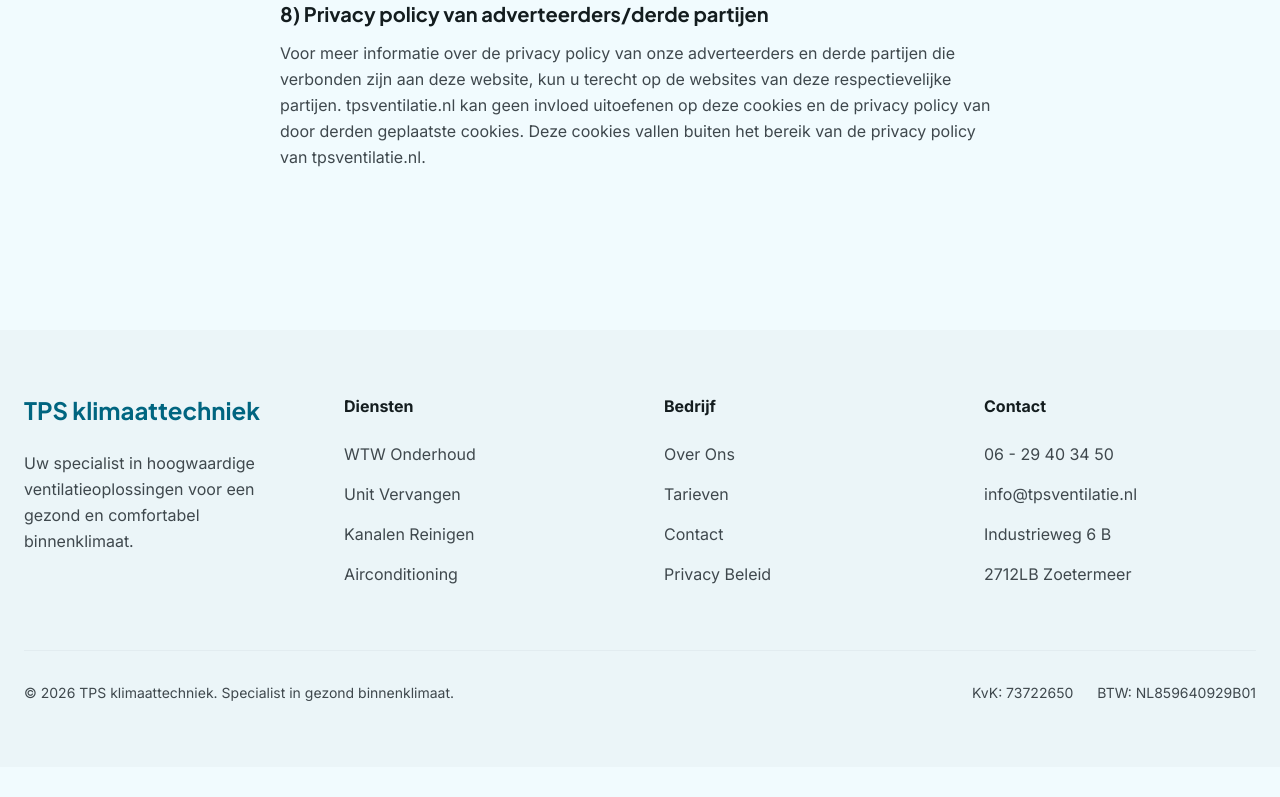
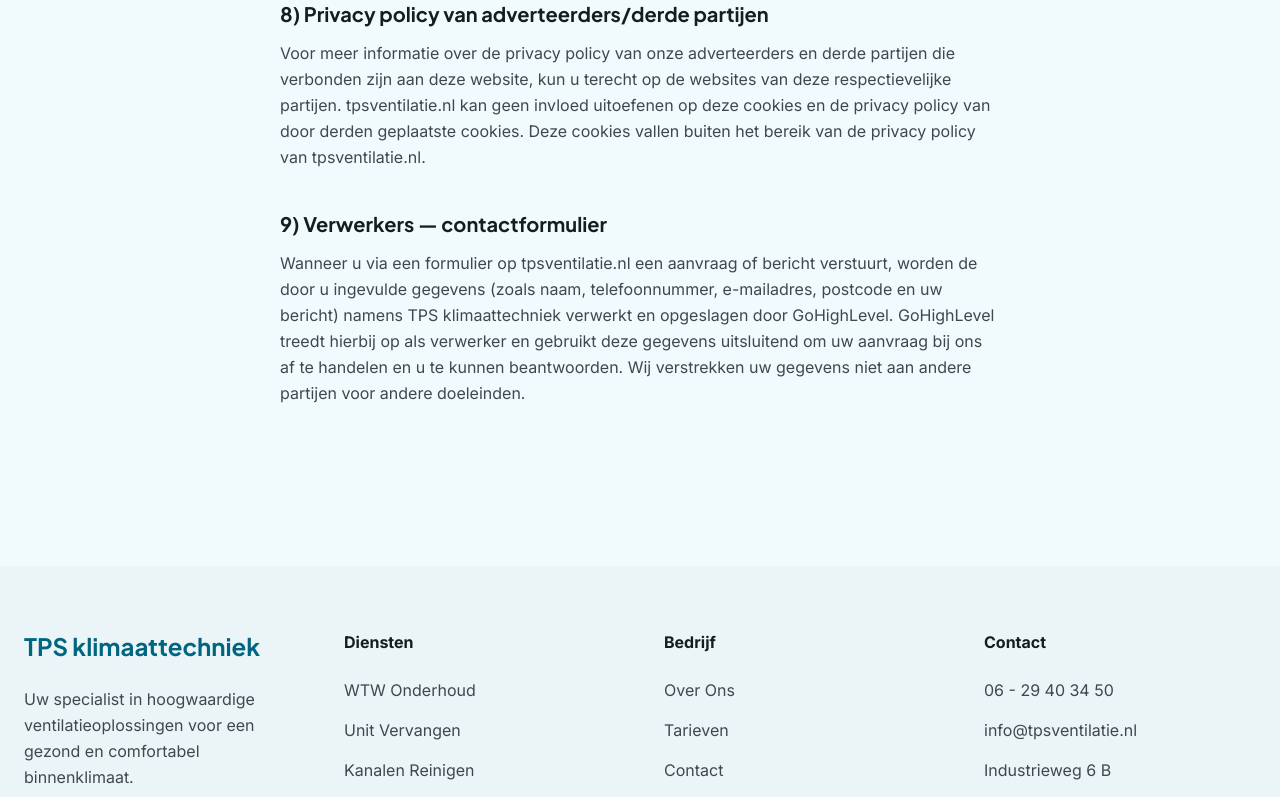
Before and after one commit to Zlodziejczyk/tps-ventilatie, a Next.js app: page /privacy-beleid in a window 1280 px wide. Shown: the part 1540-2337 px from the top of the page. Before the commit the page ends 2307 px from the top, so only its background shows below. Built offline with nearby package versions, Linux system fonts and the light colour scheme.

Commit message:
feat(05-03): swap contact page to OfferteForm + name GoHighLevel as AVG processor (LEAD-06)

```diff
--- a/app/contact/page.tsx
+++ b/app/contact/page.tsx
@@ -2,7 +2,7 @@ import Link from "next/link";
 import { buildMetadata } from "@/lib/seo/metadata";
 import { findBySlug } from "@/lib/services/registry";
 import { Icon } from "@/components/Icon";
-import { ContactForm } from "@/components/ContactForm";
+import { OfferteForm } from "@/components/OfferteForm";
 import { SITE } from "@/lib/constants";
 import { AnimateOnScroll } from "@/components/AnimateOnScroll";
 import { LazyMap } from "@/components/LazyMap";
@@ -34,7 +34,7 @@ export default function ContactPage() {
           <AnimateOnScroll>
           <div>
             <h2 className="text-2xl font-bold font-headline mb-6">Stuur ons een bericht</h2>
-            <ContactForm />
+            <OfferteForm />
           </div>
           </AnimateOnScroll>
 
--- a/app/privacy-beleid/page.tsx
+++ b/app/privacy-beleid/page.tsx
@@ -47,6 +47,11 @@ const SECTIONS = [
     content:
       "Voor meer informatie over de privacy policy van onze adverteerders en derde partijen die verbonden zijn aan deze website, kun u terecht op de websites van deze respectievelijke partijen. tpsventilatie.nl kan geen invloed uitoefenen op deze cookies en de privacy policy van door derden geplaatste cookies. Deze cookies vallen buiten het bereik van de privacy policy van tpsventilatie.nl.",
   },
+  {
+    title: "9) Verwerkers — contactformulier",
+    content:
+      "Wanneer u via een formulier op tpsventilatie.nl een aanvraag of bericht verstuurt, worden de door u ingevulde gegevens (zoals naam, telefoonnummer, e-mailadres, postcode en uw bericht) namens TPS klimaattechniek verwerkt en opgeslagen door GoHighLevel. GoHighLevel treedt hierbij op als verwerker en gebruikt deze gegevens uitsluitend om uw aanvraag bij ons af te handelen en u te kunnen beantwoorden. Wij verstrekken uw gegevens niet aan andere partijen voor andere doeleinden.",
+  },
 ];
 
 export default function PrivacyBeleidPage() {
```
